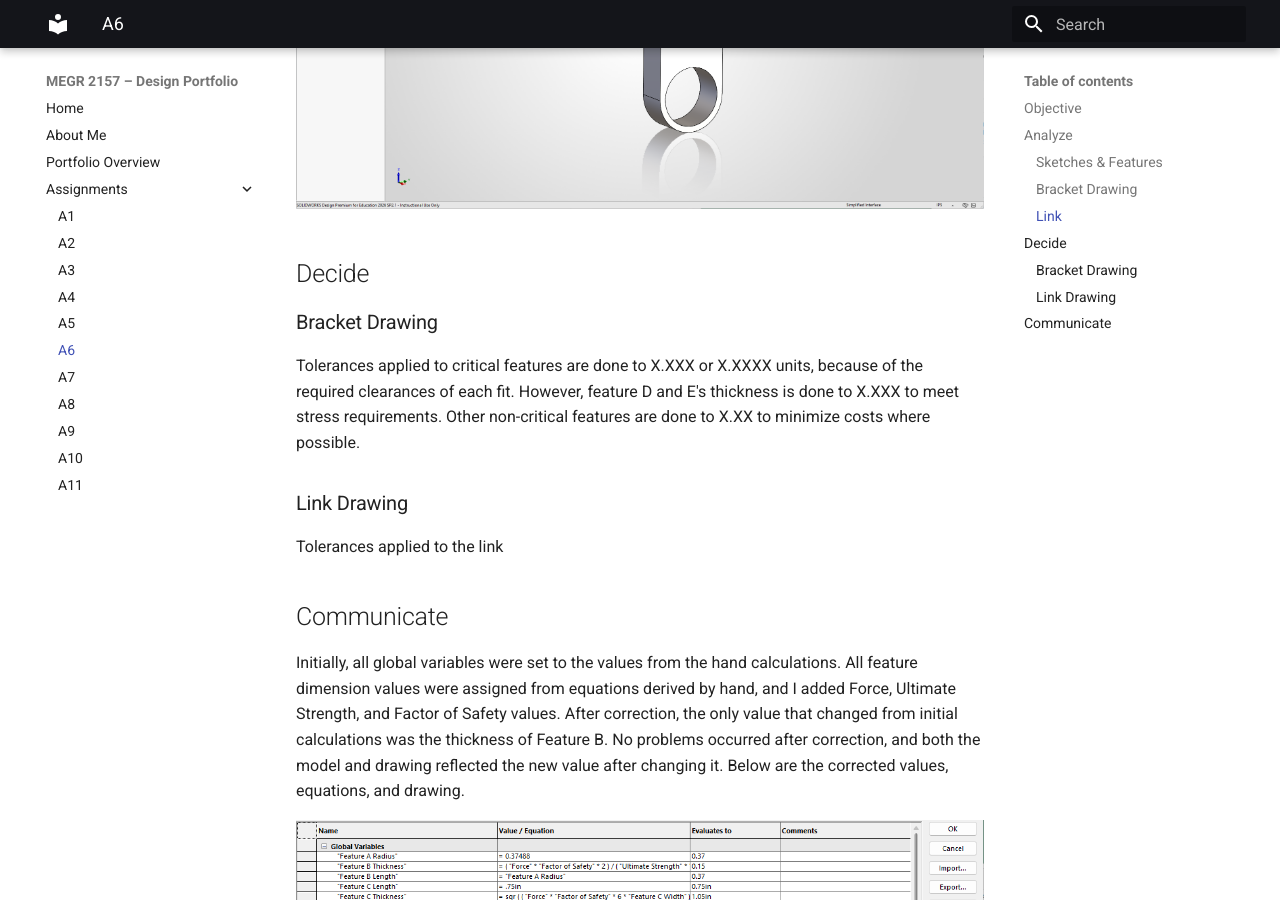
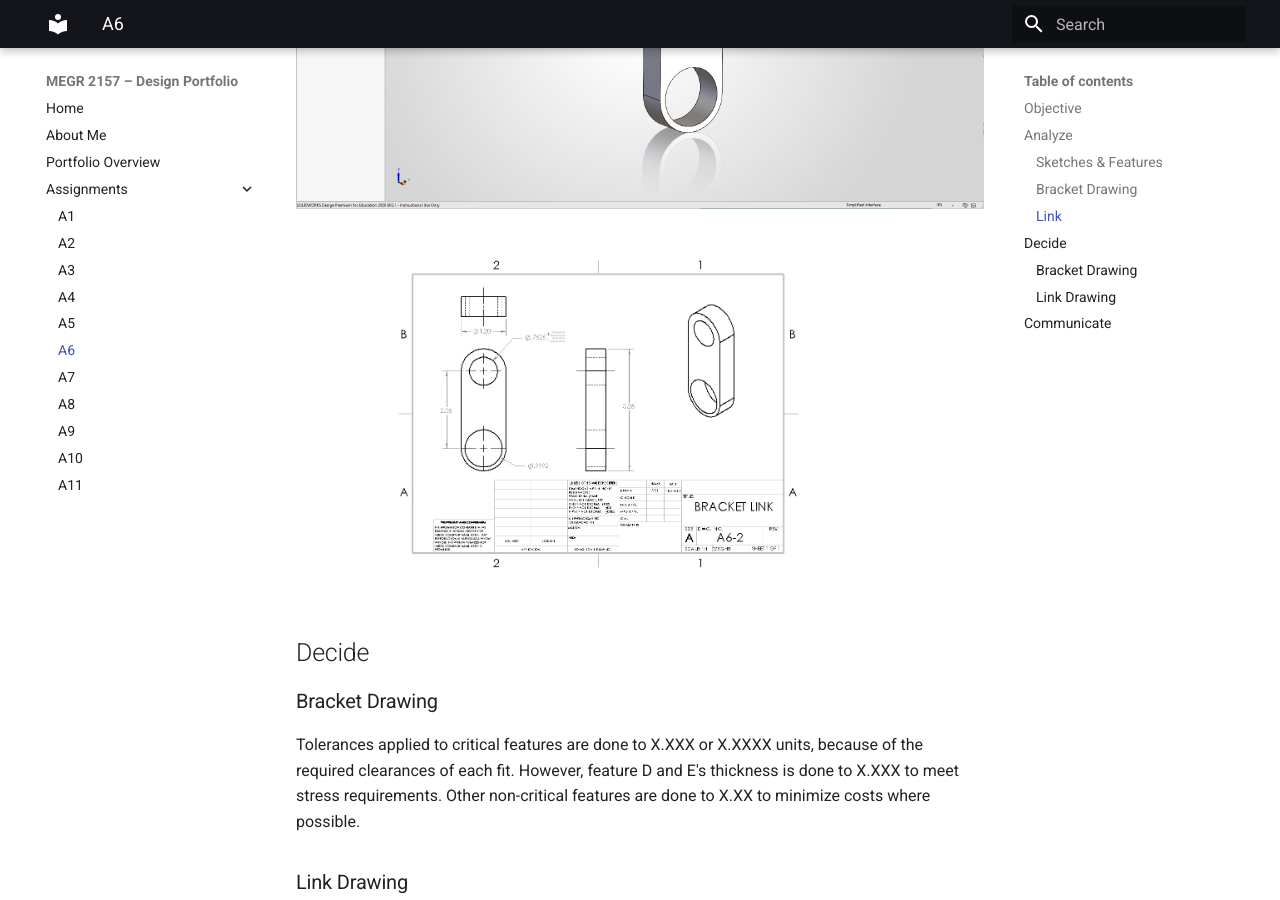
Before and after one commit to mbsibelius/megr2156-portfolio-mbs, an MkDocs documentation site: the page built from docs/assignments/A06/index.md, in a window 1280 px wide and 900 px high, scrolled down 5419 px. Built offline with MkDocs 1.6.1 and Material for MkDocs 9.7.7, drawn with Linux system fonts in a browser that asks for light colours.

Commit message:
Update index.md

```diff
--- a/docs/assignments/A06/index.md
+++ b/docs/assignments/A06/index.md
@@ -38,6 +38,8 @@ All link dimensions were taken from stress calculations, with only one dimension
 
 ![link feature](linkFeature.png)
 
+![link drawing](ProjectA6Link.JPG)
+
 ## Decide
 
 ### Bracket Drawing
@@ -45,6 +47,7 @@ Tolerances applied to critical features are done to X.XXX or X.XXXX units, becau
 
 ### Link Drawing
 Tolerances applied to the link
+
 ## Communicate
 
 Initially, all global variables were set to the values from the hand calculations. All feature dimension values were assigned from equations derived by hand, and I added Force, Ultimate Strength, and Factor of Safety values. After correction, the only value that changed from initial calculations was the thickness of Feature B. No problems occurred after correction, and both the model and drawing reflected the new value after changing it. Below are the corrected values, equations, and drawing.
```
